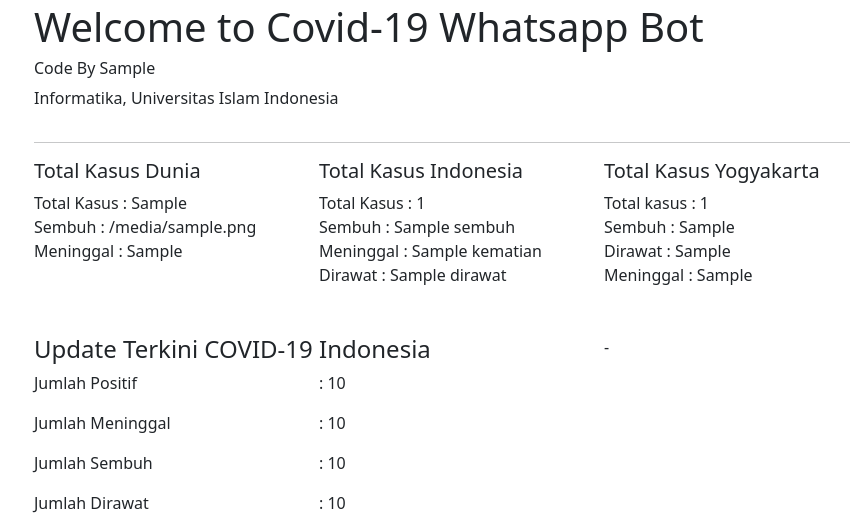
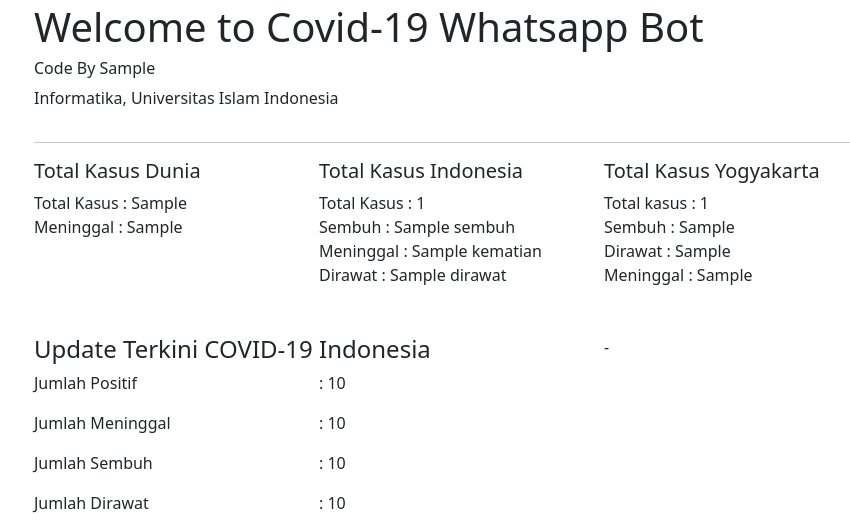
Before and after one commit to muhiqsimui/mcov_final, a Flask app: template templates/index.html in a window 1280 px wide. Shown: the part 123-650 px from the top of the page, without its empty margins (48-898 px from the left). Run offline with Flask 2, Linux system fonts and the light colour scheme; the template is opened without the code that fills it: most values are stand-ins (such as "Sample title", 1, 10 or a date in 2020).

Commit message:
revisi hapus data global recovered

```diff
--- a/app.py
+++ b/app.py
@@ -109,7 +109,7 @@
     if pesan == "1":
         odi.get_global()
         prov.cek_provinsi('DAERAH ISTIMEWA YOGYAKARTA')
-        text = f"🚀Pantau situasi Covid-19🚀 \n\n *🌎 Global 🌎* \n Kasus Terkonfirmasi : {odi.jumlah_positif} \n Sembuh : {odi.jumlah_sembuh} \n Meninggal : {odi.jumlah_meninggal} \n\n "
+        text = f"🚀Pantau situasi Covid-19🚀 \n\n *🌎 Global 🌎* \n Kasus Terkonfirmasi : {odi.jumlah_positif} \n \n Meninggal : {odi.jumlah_meninggal} \n\n "
         text2 = f"\n *🇮🇩 Indonesia 🇮🇩* \n Kasus Terkonfirmasi : {info.jumlah_positif} \n Sembuh : {info.jumlah_sembuh}\n Meninggal : {info.jumlah_meninggal}\n Dirawat : {info.jumlah_dirawat} \n\n"
         text3 = f"\n *✈ Yogyakarta ✈* \n Kasus Terkonfirmasi : {prov.jumlah_positif}\n Sembuh : {prov.jumlah_sembuh}\n Meninggal : {prov.jumlah_meninggal}\n Dirawat : {prov.jumlah_dirawat} \n\n Data Terakhir Update : {info.last_update_id}"
         text4 = f"\n\nAnda dapat pantau provinsi lain cukup dengan ketik *nama provinsi* yang diinginkan"
--- a/templates/index.html
+++ b/templates/index.html
@@ -14,8 +14,7 @@
   <div class="col-md-3">
     <h5>Total Kasus Dunia</h5>
     Total Kasus : {{case_world}}
-    <br>
-    Sembuh : {{cov_recover_world}}
+
     <br>
     Meninggal : {{cov_death_world}}
 
```
